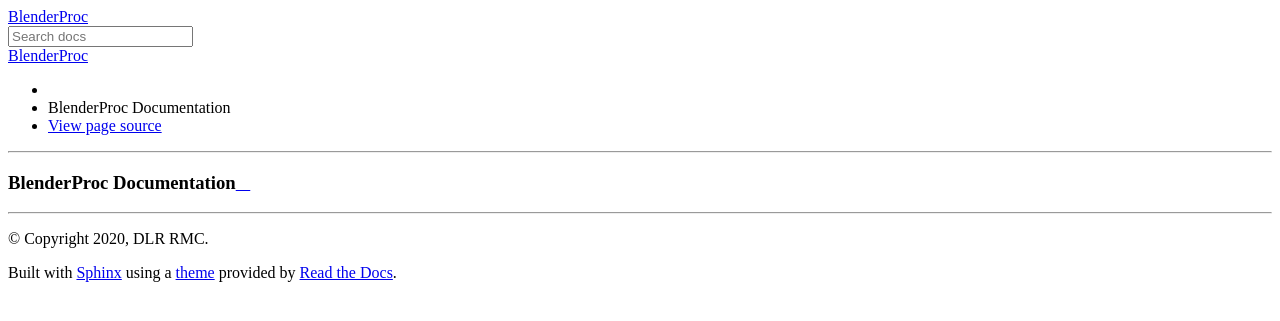
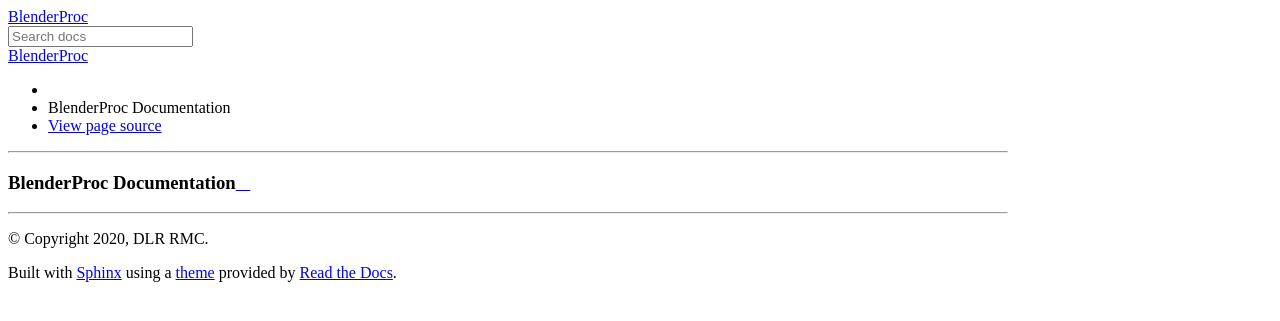
Before and after one commit to Venkyyy88/Synthetic_ImageGenerator_Human_Robot_IndustrialSafety, a Sphinx documentation site: the page built from docs/source/index.rst, in a window 1280 px wide. Shown: the top 321 px of the page. Built offline with Sphinx 7.4.7 and the Read the Docs theme 2.0.0, drawn with Linux system fonts in a browser that asks for light colours; formulas are drawn with MathJax 3.

```diff
--- a/docs/source/_static/theme_overrides.css
+++ b/docs/source/_static/theme_overrides.css
@@ -10,4 +10,10 @@
    .wy-table-responsive {
       overflow: visible !important;
    }
+
+   .wy-nav-content {
+       max-width: 1000px;
+   }
+
+
 }
```
